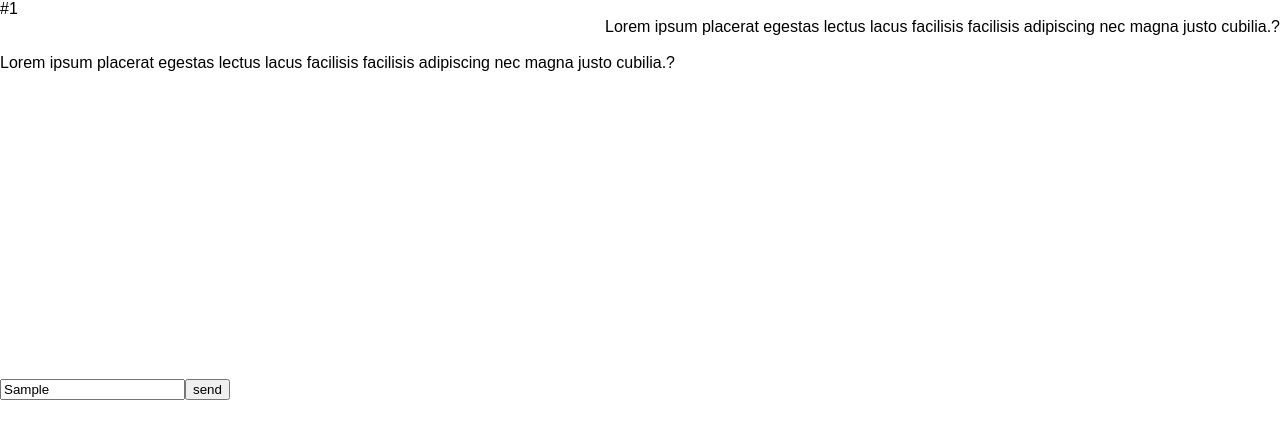
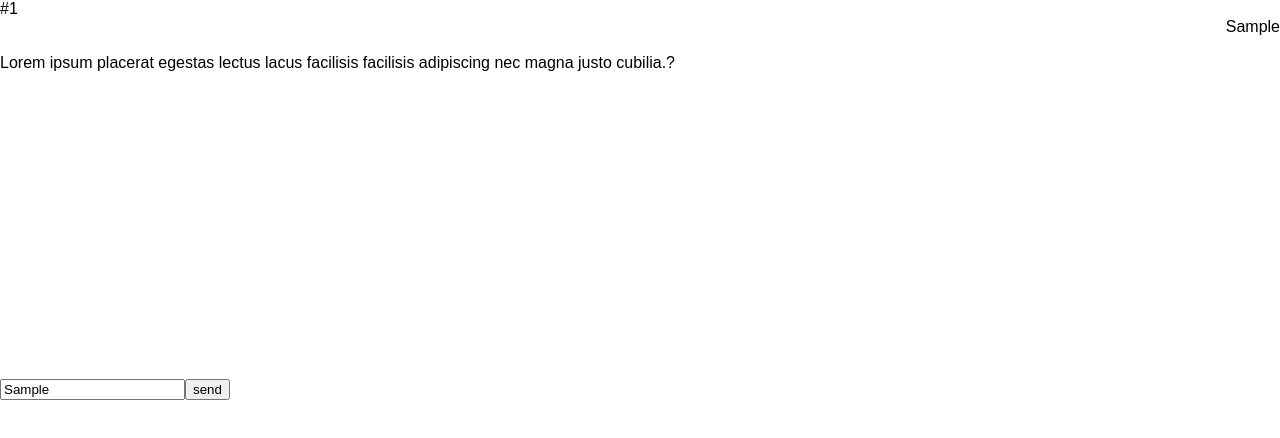
Before and after one commit to yarnball/ReactChatUI, a React (Create React App) app: page / in a window 1280 px wide. Both pictures are taken after typing "Sample" into the empty fields and a click on the button "send". Shown: the top 438 px of the page. Built offline with nearby package versions, Linux system fonts and the light colour scheme.

Commit message:
Gets previous value for answer

```diff
--- a/src/App.js
+++ b/src/App.js
@@ -5,31 +5,44 @@ import { questions } from './Data'
 
 class App extends React.Component {
   state = {
+    currentQ: questions,
     prevQ:[],
-    currentQ: questions,
-    answer:[]
+    answer:[],
+    currentAns:{}
   }
   nextQ = (e, item) =>{
-    console.log(item)
+    console.log(e.target.value, item)
     this.setState({ prevQ: [item, ...this.state.prevQ] });
+    this.setState({ answer: [this.state.currentAns, ...this.state.answer] });
+  }
+  onChange = (e) =>{
+    console.log('e', e.target.value)
+    const ans = {name: e.target.value}
+    this.setState({ currentAns: ans });
   }
   render() {
-    const { currentQ, prevQ } = this.state
+    const { currentQ, prevQ, answer } = this.state
     const numQ = Object.keys(prevQ).length
     return (
       <div>
       #{numQ}
         <br/>
-          {prevQ.map((x, indx) => {
+          {answer.map((x, indx) => {
+            return (
+              <div style={{textAlign:'right'}} key={indx}> {x.name}<br /><br /></div>
+            );
+          })}
+{/*          {prevQ.map((x, indx) => {
             return (
               <div style={{textAlign:'right'}} key={indx}> {x.message}<br /><br /></div>
             );
-          })}
+          })}*/}
           {currentQ.map((x, indx) => {
             return (
               <span>
               <div key={indx}> {x.message}<br/><br/></div>
-                <div style={{position:'absolute', bottom:'50%'}}><input type="text" />
+                <div style={{position:'absolute', bottom:'50%'}}>
+                  <input onChange={this.onChange} type="text" />
                   <button onClick={e => this.nextQ(e, x)}>send</button>
                 </div>
               </span>
```
